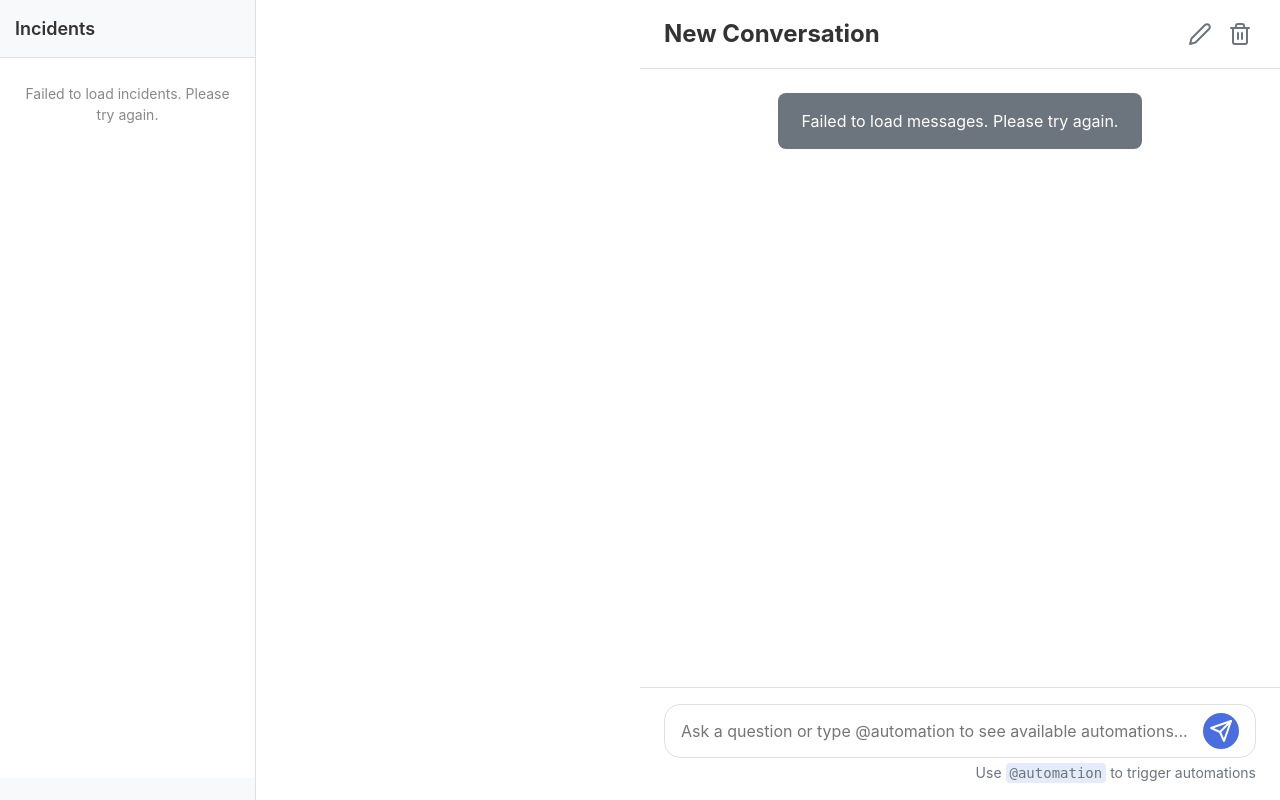
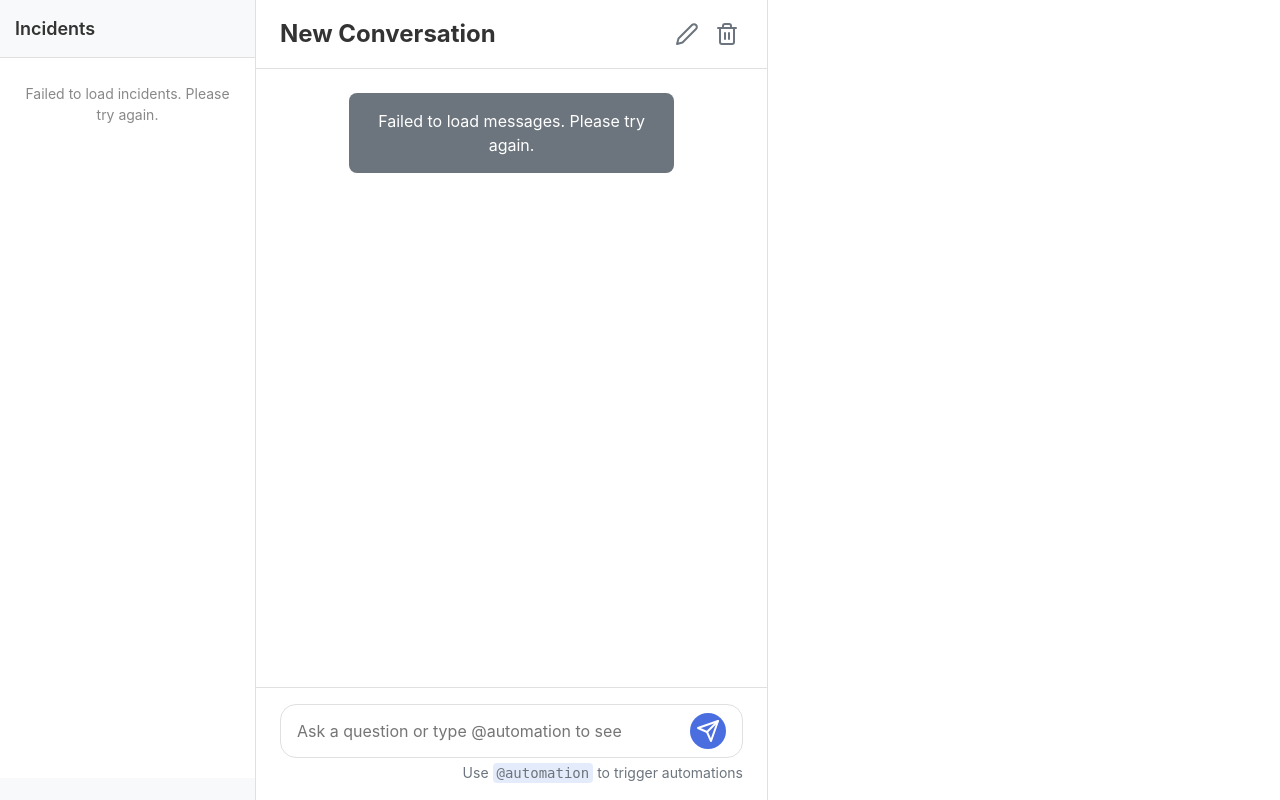
Before and after one commit to firaz-bug/Bumblebee, a Django app: page / in a window 1280 px wide. Run offline with Django 4.2, Linux system fonts and the light colour scheme; data comes from the database, SQL or seed files in the repository; data that the repository does not hold is empty; some libraries are stand-ins or nearby versions.

Commit message:
Assistant checkpoint: Update layout proportions and order
Assistant generated file changes:
- chat_app/templates/chat_app/base.html: Update layout proportions
- chat_app/static/css/styles.css: Update chat container styles

---

User prompt:

Chat assistant should remain on left of the chat. make Chat part 40%, incidents 20% and empty space 40%.

Replit-Commit-Author: Assistant
Replit-Commit-Session-Id: 3f179104-161f-4d49-a191-e1152e8a4a21

```diff
--- a/chat_app/static/css/styles.css
+++ b/chat_app/static/css/styles.css
@@ -233,6 +233,7 @@ button, input, textarea {
     display: flex;
     flex-direction: column;
     height: 100%;
+    border-right: 1px solid var(--color-border);
 }
 
 .chat-header {
--- a/chat_app/templates/chat_app/base.html
+++ b/chat_app/templates/chat_app/base.html
@@ -14,15 +14,22 @@
         }
 
         .incidents-column {
+            order: 1;
             width: 20%;
         }
 
         .empty-space {
-            width: 30%;
+            order: 3;
+            width: 40%;
         }
 
         .main-content {
-            width: 50%;
+            order: 2;
+            width: 40%;
+        }
+
+        .sidebar {
+            display: none;
         }
     </style>
 </head>
```
